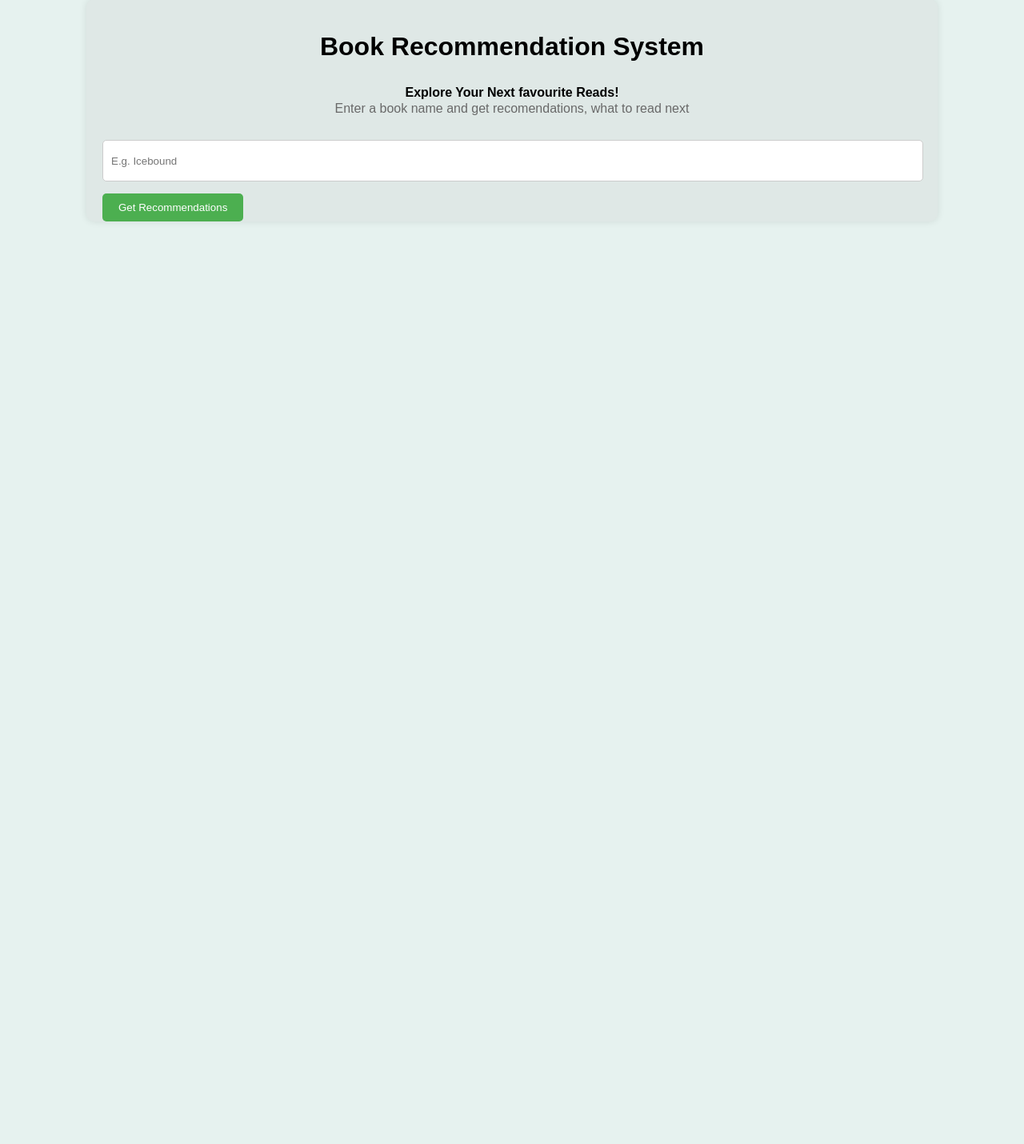
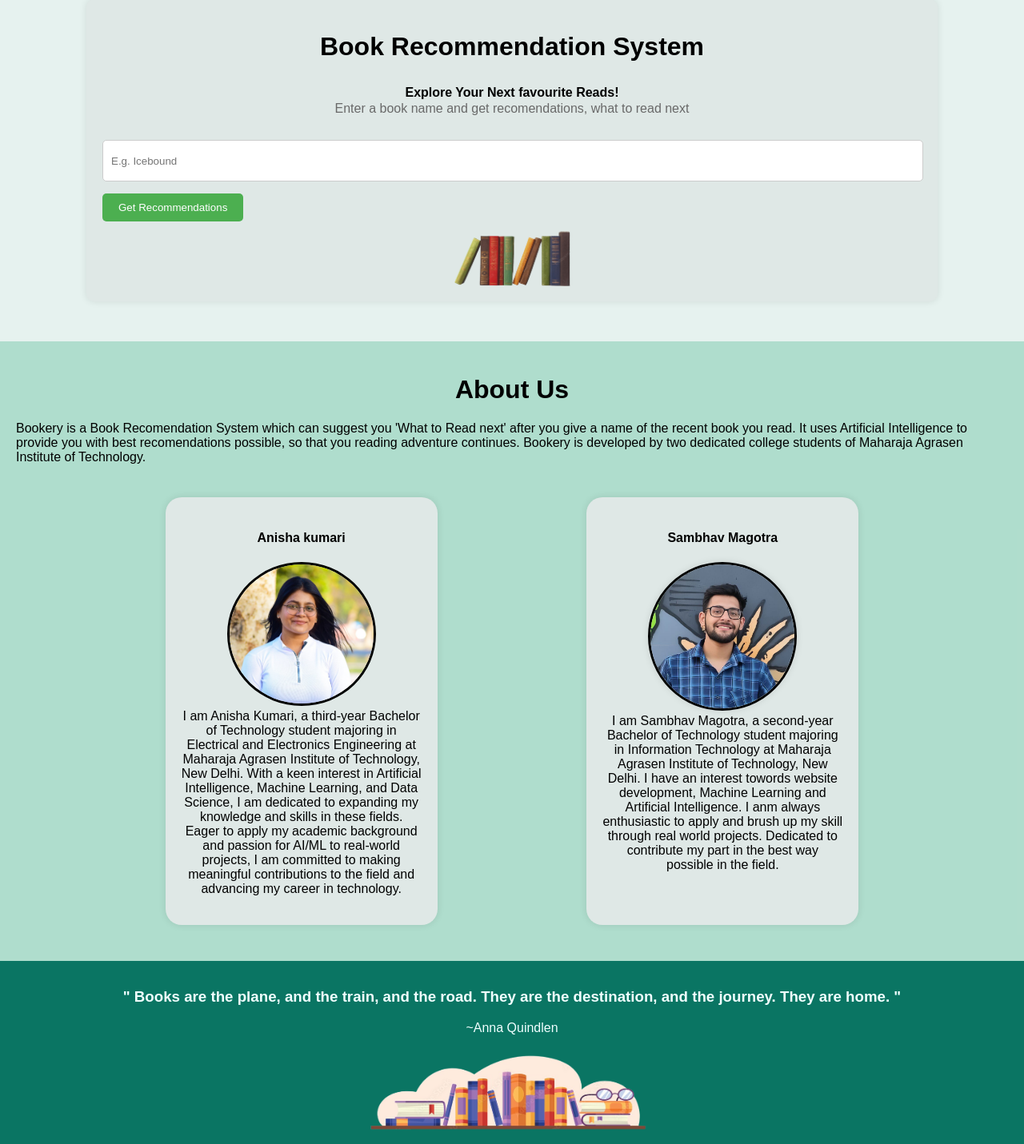
Before and after one commit to sambhav291/Book-Recommendation-System, a Flask app: page / in a window 1280 px wide. Shown: the part 101-1532 px from the top of the page at 80% size. Before the commit the page ends 378 px from the top, so only its background shows below. Run offline with Flask 3, Linux system fonts and the light colour scheme; parts of the project's set-up code (start-up, migrations or seed data) failed here and were passed over.

Commit message:
Update index.html
added new html

```diff
--- a/templates/index.html
+++ b/templates/index.html
@@ -1,4 +1,4 @@
-<!DOCTYPE html>
+<!-- <!DOCTYPE html>
 <html lang="en">
 <head>
     <meta charset="UTF-8">
@@ -38,6 +38,101 @@
     </div>
 
 <!-- </script src="/static/script.js"> -->
+<!--<script>
+  document.getElementById('recommendationForm').addEventListener('submit', function(event) {
+    event.preventDefault();
+    var bookName = document.getElementById('bookName').value;
+    fetch('/recommend', {
+        method: 'POST',
+        body: JSON.stringify({ bookName: bookName }),
+        headers: {
+            'Content-Type': 'application/json'
+        }
+    })
+    .then(response => response.json())
+    .then(data => {
+        document.getElementById('resultSection').style.display = 'block';
+        var recommendationsList = document.getElementById('recommendationsList');
+        recommendationsList.innerHTML = '';
+        data.forEach(function(book) {
+            var li = document.createElement('li');
+            li.textContent = book;
+            recommendationsList.appendChild(li);
+        });
+    });
+});
+</script>
+</body>
+</html> -->
+<!DOCTYPE html>
+<html lang="en">
+<head>
+    <meta charset="UTF-8">
+    <meta name="viewport" content="width=device-width, initial-scale=1.0">
+    <title>Bookery</title>
+    <link rel="icon" type="image/x-icon" href="/static/img/book_logo-removebg-preview.png">
+    <link rel="stylesheet" href="/static/style.css">
+</head>
+<body>
+    <nav>
+     <div class="strnav">
+        <div class="logo">
+            <img src="/static/img/book_logo-removebg-preview.png" alt="">
+            <h3>Bookery</h3>
+        </div>
+        <ul>
+            <li><a href="index.html">Home</a></li>
+            <li><a href="">About</a></li>
+        </ul>
+     </div>
+        <div class="button">
+            <button class="signin">Sign in</button>
+            <button class="signup">Sign up</button>
+        </div>
+    </nav>
+    <div class="container">
+        <h1>Book Recommendation System</h1>
+        <form id="recommendationForm" action="/recommend" method="POST">
+            <label for="bookName1">Explore Your Next favourite Reads!</label>
+            <label for="bookName2">Enter a book name and get recomendations, what to read next</label>
+            <input type="text" id="bookName" name="bookName" placeholder="E.g. Icebound">
+            <input type="submit" value="Get Recommendations">
+        </form>
+        <div class="result" id="resultSection" style="display: none;">
+            <h2>Top 5 Book Recommendations:</h2>
+            <ul id="recommendationsList"></ul>
+        </div>
+        <div class="img1">
+            <img src="/static/img/bottom_book_image_2-removebg.png" alt="">
+        </div>
+    </div>
+    <div class="About">
+        <div>
+            <h1 >About Us</h1>
+            <p>Bookery is a Book Recomendation System which can suggest you 'What to Read next' after you give a name of the recent book you read. It uses Artificial Intelligence to provide you with best recomendations possible, so that you reading adventure continues. Bookery is developed by two dedicated college students of Maharaja Agrasen Institute of Technology.</p>
+        </div>
+        <div class="info">
+            <div class="aboutbox1">
+                <h4>Anisha kumari</h4>
+                <img src="/static/img/anisha kumari bookery.jpg" alt="">
+                <p style="margin-top: 0;">I am Anisha Kumari, a third-year Bachelor of Technology student majoring in Electrical and Electronics Engineering at Maharaja Agrasen Institute of Technology, New Delhi. With a keen interest in Artificial Intelligence, Machine Learning, and Data Science, I am dedicated to expanding my knowledge and skills in these fields. Eager to apply my academic background and passion for AI/ML to real-world projects, I am committed to making meaningful contributions to the field and advancing my career in technology.</p>
+            </div>
+            <div class="aboutbox2">
+                <h4>Sambhav Magotra</h4>
+                <img src="/static/img/my photo bookery.jpg" alt="">
+                <p style="margin-top: 0;">I am Sambhav Magotra, a second-year Bachelor of Technology student majoring in Information Technology at Maharaja Agrasen Institute of Technology, New Delhi. I have an interest towords website development, Machine Learning and Artificial Intelligence. I anm always enthusiastic to apply and brush up my skill through real world projects. Dedicated to contribute my part in the best way possible in the field. </p>
+            </div>
+        </div>
+    </div>
+    <footer>
+        <h3 class="footh3">" Books are the plane, and the train, and the road. They are the destination, and the journey. They are home. "</h3>
+        <p class="footp">~Anna Quindlen</p>
+        <div class="img2">
+            <img src="/static/img/bottom_book_image-removebg.png">
+        </div>
+    </footer>
+
+<!-- </script src="/static/script.js"> -->
 <script>
   document.getElementById('recommendationForm').addEventListener('submit', function(event) {
     event.preventDefault();
```
